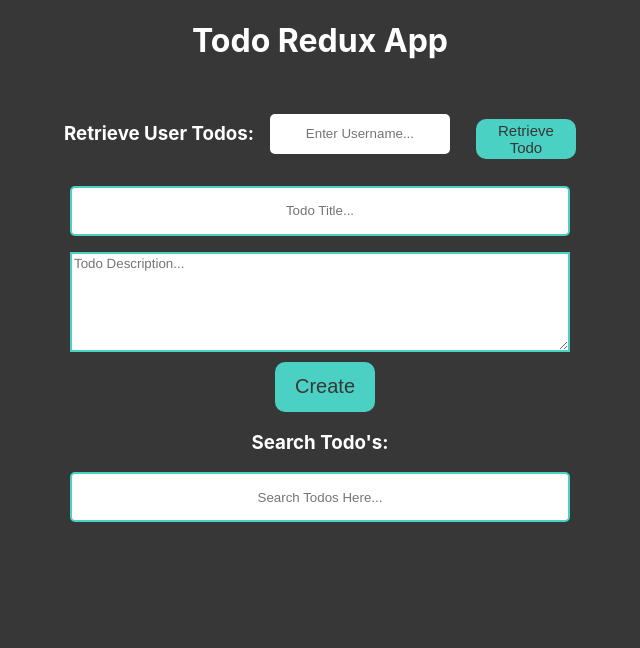
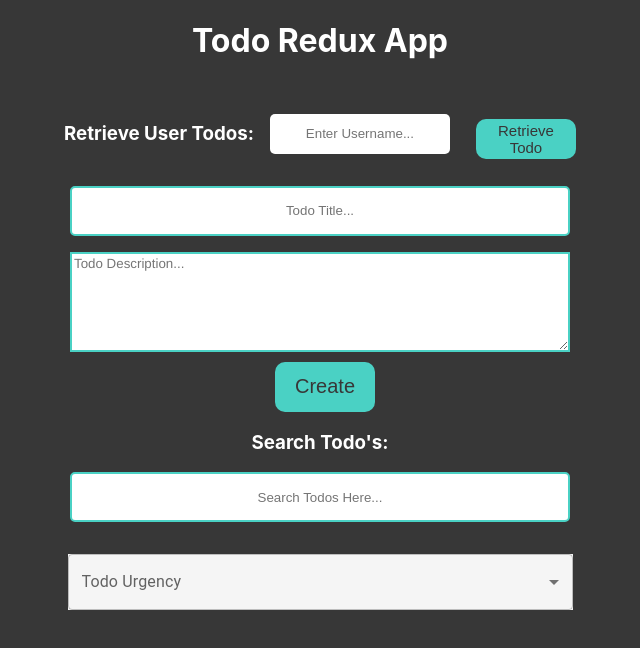
Before and after one commit to JesseTDev/redux-todo-project, a React (Create React App) app: page / in a window 1280 px wide. Shown: the top 648 px of the page, without its empty margins (320-960 px from the left). Built offline with nearby package versions, Linux system fonts and the light colour scheme.

Commit message:
Todo-Urgency component

```diff
--- a/src/App.tsx
+++ b/src/App.tsx
@@ -7,6 +7,7 @@
 import TodoFilter from "./Components/Todos/components/todo-filter.component";
 import User from "./Components/User/user.component";
 import RenderedTodos from "./Components/Todos/components/rendered-todos.component";
+import TodoUregency from "./Components/Todos/todo-urgency.component";
 
 const AppContainer = styled.div``;
 
@@ -25,6 +26,7 @@
       <User />
       <Input />
       <TodoFilter />
+      <TodoUregency />
       <RenderedTodos />
     </AppContainer>
   );
--- a/src/Components/Todos/components/createTodo.component.tsx
+++ b/src/Components/Todos/components/createTodo.component.tsx
@@ -85,7 +85,6 @@
     }
   };
 
-  console.log('state', currentState)
   return (
     <InputContainer>
       <StyledInput
--- a/src/Components/Todos/todo-urgency.component.tsx
+++ b/src/Components/Todos/todo-urgency.component.tsx
@@ -1,11 +1,45 @@
 import React from "react";
+import InputLabel from '@mui/material/InputLabel';
+import MenuItem from '@mui/material/MenuItem';
+import FormControl from '@mui/material/FormControl';
+import Select from '@mui/material/Select';
 import styled from "styled-components";
+
+const Container = styled.div `
+    width: 100%;
+    display: flex;
+    justify-content: center;
+`
+const InnerContainer = styled.div `
+    width: 500px;
+    margin: 1.5rem;
+    display: flex;
+    justify-content: center;
+`
 
 const TodoUregency = () => {
     return (
-        <div>
-
-        </div>
+        <Container>
+            <InnerContainer>
+            <FormControl sx={{ m: 1, minWidth: 505, backgroundColor: 'whitesmoke'}}>
+        <InputLabel id="demo-simple-select-helper-label">Todo Urgency</InputLabel>
+        <Select
+          labelId="demo-simple-select-helper-label"
+          id="demo-simple-select-helper"
+        //   value={age}
+          label="Urgency"
+        //   onChange={handleChange}
+        >
+          <MenuItem value="">
+            <em>Urgency:</em>
+          </MenuItem>
+          <MenuItem value={10}>High</MenuItem>
+          <MenuItem value={20}>Medium</MenuItem>
+          <MenuItem value={30}>Low</MenuItem>
+        </Select>
+      </FormControl>
+      </InnerContainer>
+      </Container>
     );
 };
 
```
